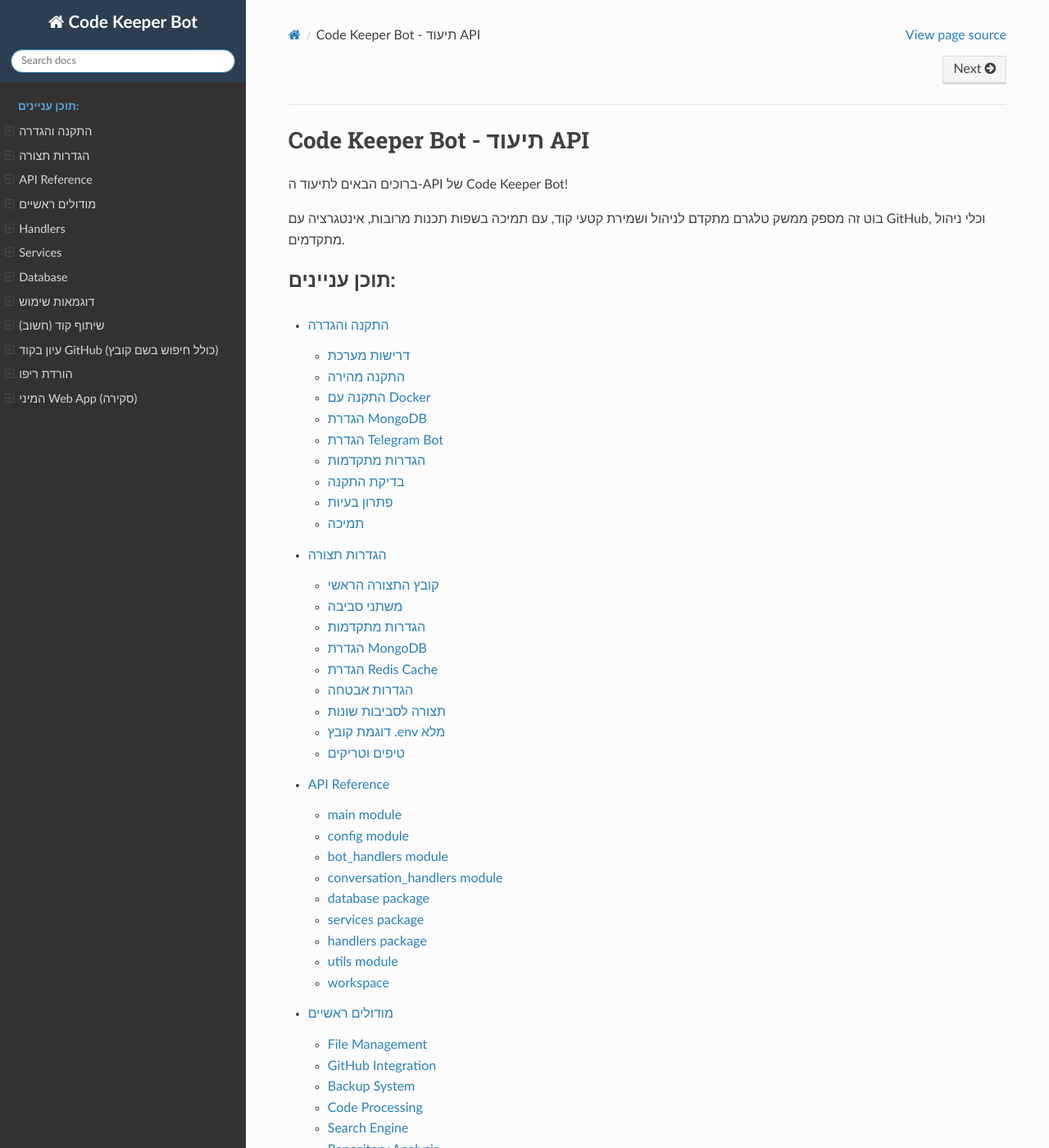
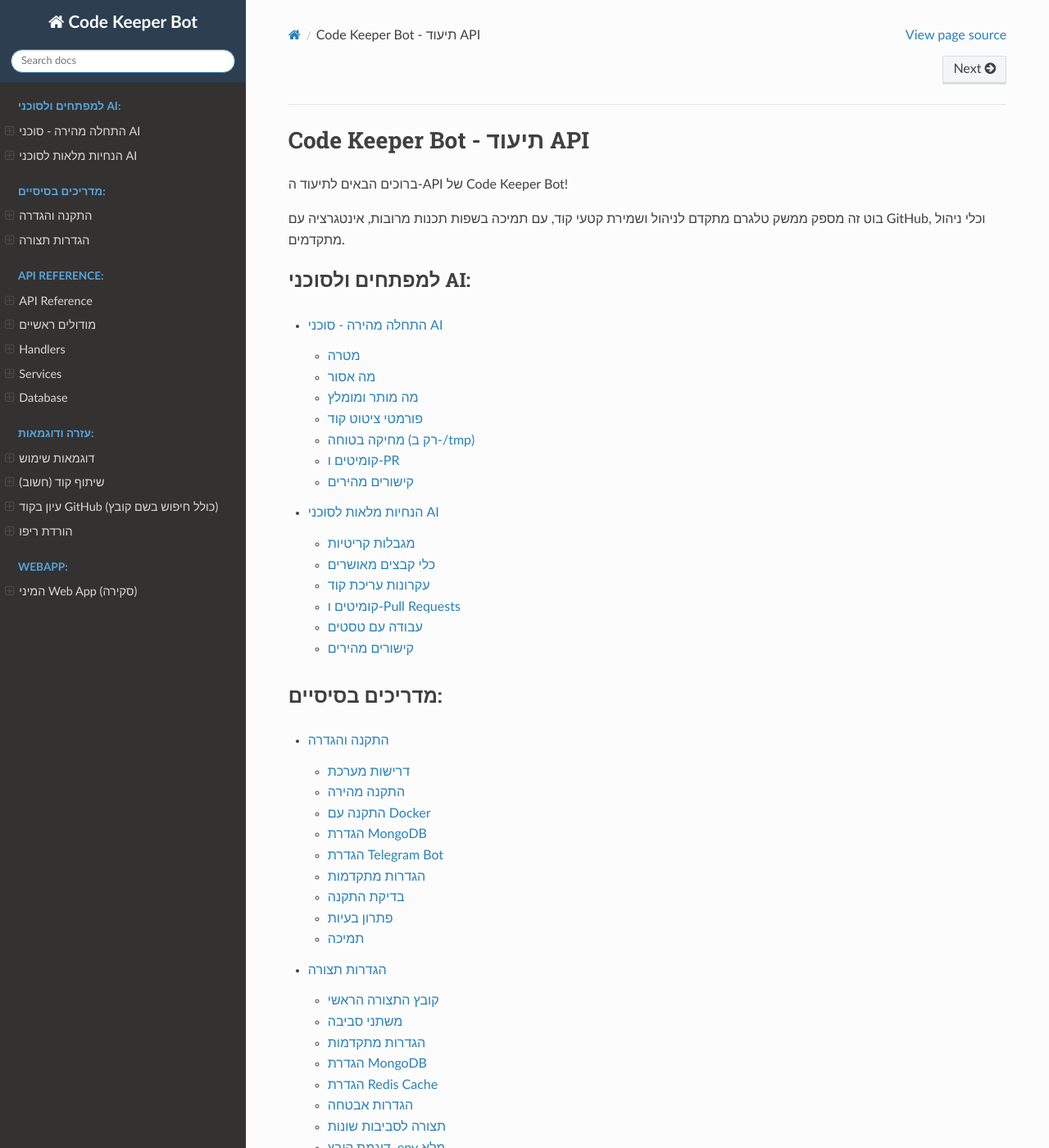
Before and after one commit to amirbiron/CodeBot, a Sphinx documentation site: the page built from docs/index.rst, in a window 1280 px wide and 1400 px high. Shown: the whole window at 82% size. Built offline with Sphinx 7.4.7 and the Read the Docs theme 3.1.0, drawn with Linux system fonts in a browser that asks for light colours; part of the change alters nothing that is shown; some of the changed text lies outside the part shown.

Commit message:
docs: Add AI quickstart and guidelines
Co-authored-by: amirbiron <amirbiron@gmail.com>

````diff
--- /dev/null
+++ b/docs/ai-guidelines.rst
@@ -0,0 +1,118 @@
+הנחיות מלאות לסוכני AI
+========================
+
+מגבלות קריטיות
+--------------
+
+הרצת פקודות
+~~~~~~~~~~~~
+
+אסור בהחלט::
+
+  # אין sudo
+  sudo apt install something
+
+  # תהליכים ארוכי-חיים
+  npm run dev
+  python manage.py runserver
+  watch -n 1 "pytest"
+
+  # פקודות אינטראקטיביות
+  git rebase -i
+  git add -i
+  nano file.txt
+
+  # שינוי git config
+  git config user.email "..."
+  git config --global ...
+
+  # פעולות git מסוכנות (ללא הוראה מפורשת)
+  git push
+  git push --force
+  git clean -fdx
+  git reset --hard
+
+מותר ומומלץ::
+
+  # טסטים
+  pytest
+  pytest tests/test_file.py -v
+
+  # linting
+  black --check .
+  mypy .
+
+כלי קבצים מאושרים
+-------------------
+
+השתמשו בכלים המובנים::
+
+  Read(path="file.py")
+  LS(target_directory=".")
+  Grep(pattern="def.*hello", type="py")
+  Glob(glob_pattern="*.py")
+
+אל תשתמשו בפקודות raw::
+
+  cat file.py
+  ls -la
+  find . -name "*.py"
+  grep -r "pattern" .
+  head -n 10 file.py
+  tail -f log.txt
+
+עקרונות עריכת קוד
+-------------------
+
+1. עריכות נקודתיות בלבד
+2. שמירה על סגנון קיים
+3. ללא try/except מיותרים
+4. העדפת guard clauses
+
+קומיטים ו-Pull Requests
+-----------------------
+
+תמיד HEREDOC::
+
+  git commit -m "$(cat <<'EOF'
+  docs: improve AI guidelines and quickstart
+
+  - Add safe_rmtree example
+  - Clarify allowed tools and flows
+
+  EOF
+  )"
+
+Conventional Commits: `feat` | `fix` | `docs` | `test` | `refactor` | `chore` | `perf`
+
+עבודה עם טסטים
+---------------
+
+- שימוש ב-`tmp_path` בלבד לכל IO
+- שימוש ב-`safe_rmtree` למחיקות תחת `/tmp` בלבד
+
+דוגמה::
+
+  def test_file_operations(tmp_path):
+      test_file = tmp_path / "test.py"
+      test_file.write_text("print('hello')")
+
+מחיקה בטוחה::
+
+  from pathlib import Path
+  import shutil
+
+  def safe_rmtree(path: Path, allow_under: Path) -> None:
+      p = path.resolve()
+      base = allow_under.resolve()
+      if not str(p).startswith(str(base)) or p in (Path('/'), base.parent, Path.cwd()):
+          raise RuntimeError(f"Refusing to delete unsafe path: {p}")
+      shutil.rmtree(p)
+
+קישורים מהירים
+--------------
+
+- :doc:`quickstart-ai`
+- :doc:`testing`
+- :doc:`ci-cd`
+- :doc:`security`
--- a/docs/index.rst
+++ b/docs/index.rst
@@ -10,19 +10,41 @@ Code Keeper Bot - תיעוד API
 
 .. toctree::
    :maxdepth: 2
-   :caption: תוכן עניינים:
+   :caption: למפתחים ולסוכני AI:
+
+   quickstart-ai
+   ai-guidelines
+
+.. toctree::
+   :maxdepth: 2
+   :caption: מדריכים בסיסיים:
 
    installation
    configuration
+
+.. toctree::
+   :maxdepth: 2
+   :caption: API Reference:
+
    api/index
    modules/index
    handlers/index
    services/index
    database/index
+
+.. toctree::
+   :maxdepth: 2
+   :caption: עזרה ודוגמאות:
+
    examples
    user/share_code
    user/github_browse
    user/download_repo
+
+.. toctree::
+   :maxdepth: 2
+   :caption: WebApp:
+
    webapp/overview
 
 סקירה כללית
--- /dev/null
+++ b/docs/quickstart-ai.rst
@@ -0,0 +1,90 @@
+התחלה מהירה - סוכני AI
+=========================
+
+מטרה
+-----
+מסמך זה נועד לאפשר לסוכן AI להתחיל לעבוד על הריפו במהירות ובבטחה, בהתאם למדיניות הפרויקט.
+
+מה אסור
+--------
+
+- ללא sudo – לעולם אל תריץ פקודות עם sudo
+- ללא תהליכים ארוכי-חיים – אל תריץ `npm run dev`, `watch`, שרתים וכדו'
+- ללא פקודות אינטראקטיביות – אל תשתמש ב-`git rebase -i`, `git add -i`, `nano`
+- ללא שינוי git config – אל תערוך הגדרות git
+- ללא push ל-remote – אל תדחוף קוד אלא אם התבקשת מפורשות
+
+מה מותר ומומלץ
+--------------
+
+- כלי קריאה מאושרים בלבד: `Read`, `LS`, `Grep`, `Glob`
+- אל תשתמש בפקודות raw כמו `cat`, `ls`, `find`, `grep` – השתמש בכלים המובנים
+- עבודה בנתיבים מוחלטים
+- כל IO בטסטים ובסקריפטים – אך ורק תחת `/tmp`
+- עריכות נקודתיות ושמירה על סגנון קיים
+
+פורמטי ציטוט קוד
+-----------------
+
+קוד קיים (CODE REFERENCE):
+
+```12:15:app/components/Todo.tsx
+export const Todo = () => {
+  return <div>Todo</div>;
+};
+```
+
+קוד חדש/מוצע (Markdown code block רגיל):
+
+```bash
+gh pr create --title "feat: add X" --body "Why and test plan"
+```
+
+מחיקה בטוחה (רק ב-/tmp)
+------------------------
+
+```python
+from pathlib import Path
+import shutil
+
+def safe_rmtree(path: Path, allow_under: Path) -> None:
+    p = path.resolve()
+    base = allow_under.resolve()
+    if not str(p).startswith(str(base)) or p in (Path('/'), base.parent, Path.cwd()):
+        raise RuntimeError(f"Refusing to delete unsafe path: {p}")
+    shutil.rmtree(p)
+
+# שימוש
+safe_rmtree(Path("/tmp/test"), allow_under=Path("/tmp"))
+```
+
+קומיטים ו-PR
+------------
+
+קומיט עם HEREDOC:
+
+```bash
+git commit -m "$(cat <<'EOF'
+feat: short why-oriented message
+
+- List key changes
+- Add tests, update docs
+
+EOF
+)"
+```
+
+Checklist לפני קומיט:
+
+- אין סודות/PII בדיפים
+- Conventional Commit
+- טסטים ירוקים
+
+קישורים מהירים
+--------------
+
+- :doc:`ai-guidelines`
+- :doc:`installation`
+- :doc:`testing`
+- :doc:`ci-cd`
+- :doc:`architecture`
````
